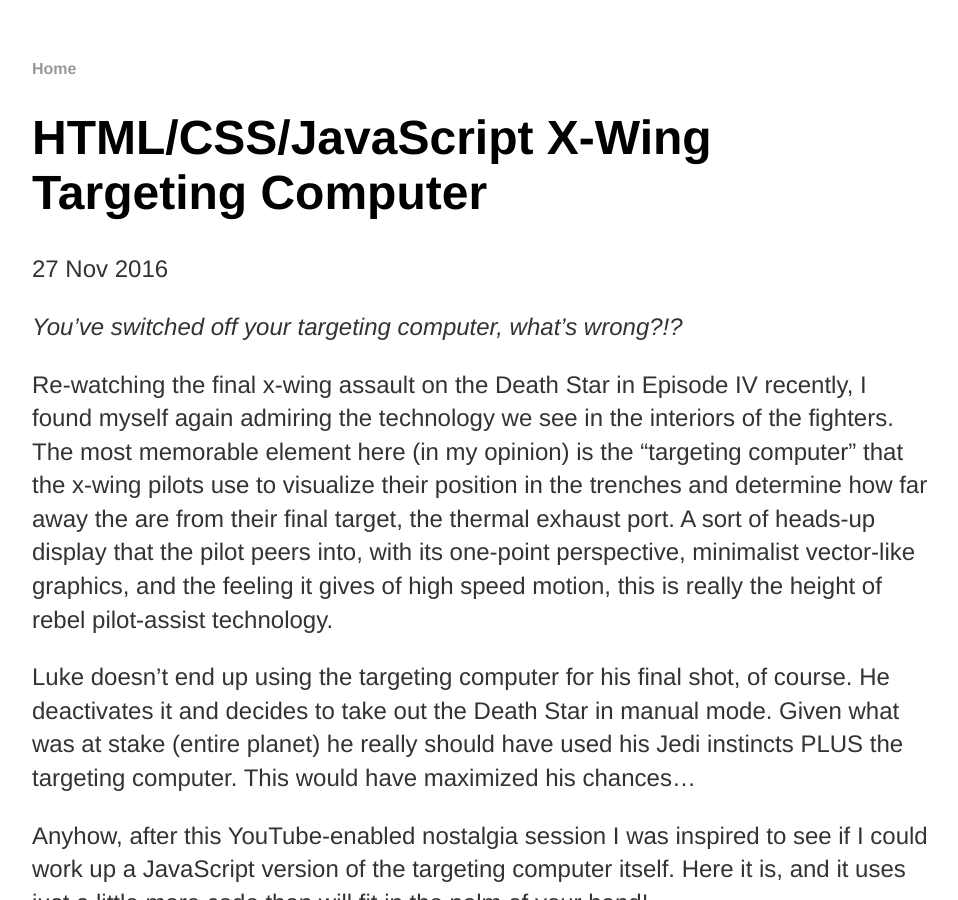
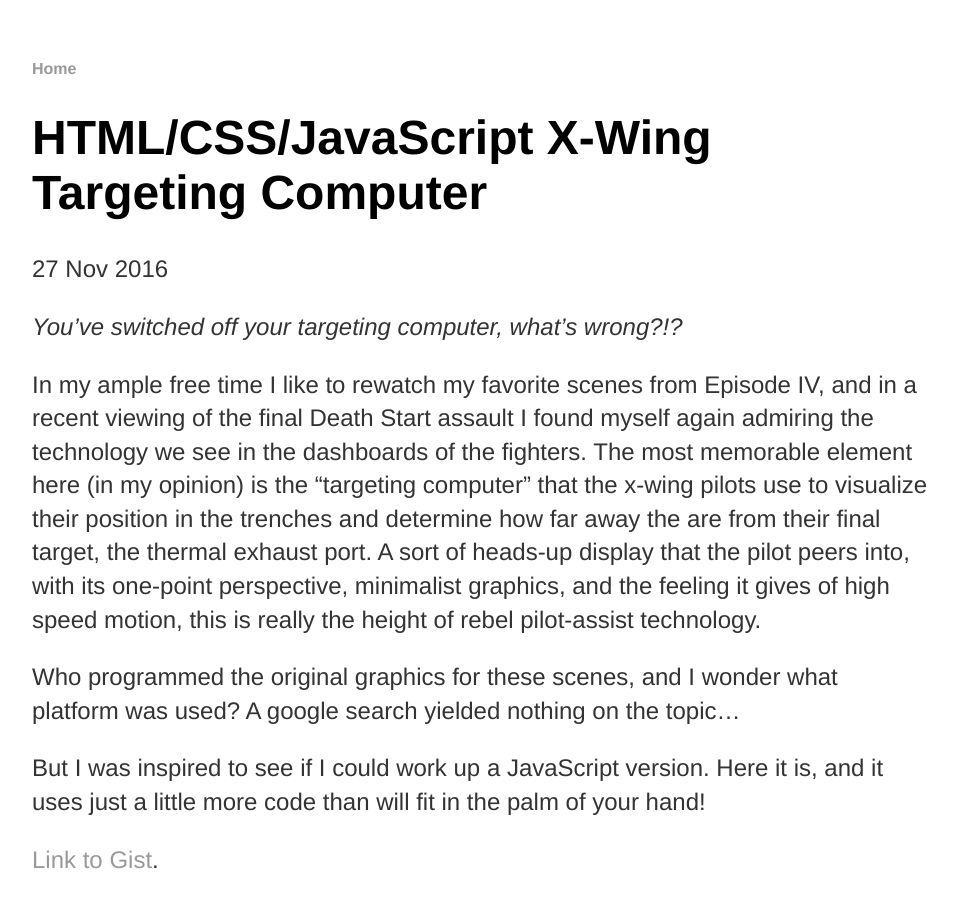
Before and after one commit to mcmonty2600/mcmonty2600.github.io, a Jekyll site: the page built from _posts/2016-11-29-x-wing-targeting-computer.md, in a window 1280 px wide and 900 px high. Shown: the whole window, without its empty margins (160-1118 px from the left). Built offline with Jekyll 4.4.1, drawn with Linux system fonts in a browser that asks for light colours; some of the changed text lies outside the part shown.

Commit message:
edit to blog

```diff
--- a/_posts/2016-11-29-x-wing-targeting-computer.md
+++ b/_posts/2016-11-29-x-wing-targeting-computer.md
@@ -9,11 +9,11 @@
 
 *You've switched off your targeting computer, what's wrong?!?*
 
-Re-watching the final x-wing assault on the Death Star in Episode IV recently, I found myself again admiring the technology we see in the interiors of the fighters. The most memorable element here (in my opinion) is the "targeting computer" that the x-wing pilots use to visualize their position in the trenches and determine how far away the are from their final target, the thermal exhaust port. A sort of heads-up display that the pilot peers into, with its one-point perspective, minimalist vector-like graphics, and the feeling it gives of high speed motion, this is really the height of rebel pilot-assist technology.
+In my ample free time I like to rewatch my favorite scenes from Episode IV, and in a recent viewing of the final Death Start assault I found myself again admiring the technology we see in the dashboards of the fighters. The most memorable element here (in my opinion) is the "targeting computer" that the x-wing pilots use to visualize their position in the trenches and determine how far away the are from their final target, the thermal exhaust port. A sort of heads-up display that the pilot peers into, with its one-point perspective, minimalist graphics, and the feeling it gives of high speed motion, this is really the height of rebel pilot-assist technology.
 
-Luke doesn't end up using the targeting computer for his final shot, of course. He deactivates it and decides to take out the Death Star in manual mode. Given what was at stake (entire planet) he really should have used his Jedi instincts PLUS the targeting computer. This would have maximized his chances...
+Who programmed the original graphics for these scenes, and I wonder what platform was used? A google search yielded nothing on the topic...
 
-Anyhow, after this YouTube-enabled nostalgia session I was inspired to see if I could work up a JavaScript version of the targeting computer itself. Here it is, and it uses just a little more code than will fit in the palm of your hand!
+But I was inspired to see if I could work up a JavaScript version. Here it is, and it uses just a little more code than will fit in the palm of your hand!
 
 [Link to Gist](https://gist.github.com/mcmonty2600/3b31674e8896ef24e9d31afaf796bbaf).
 
```
